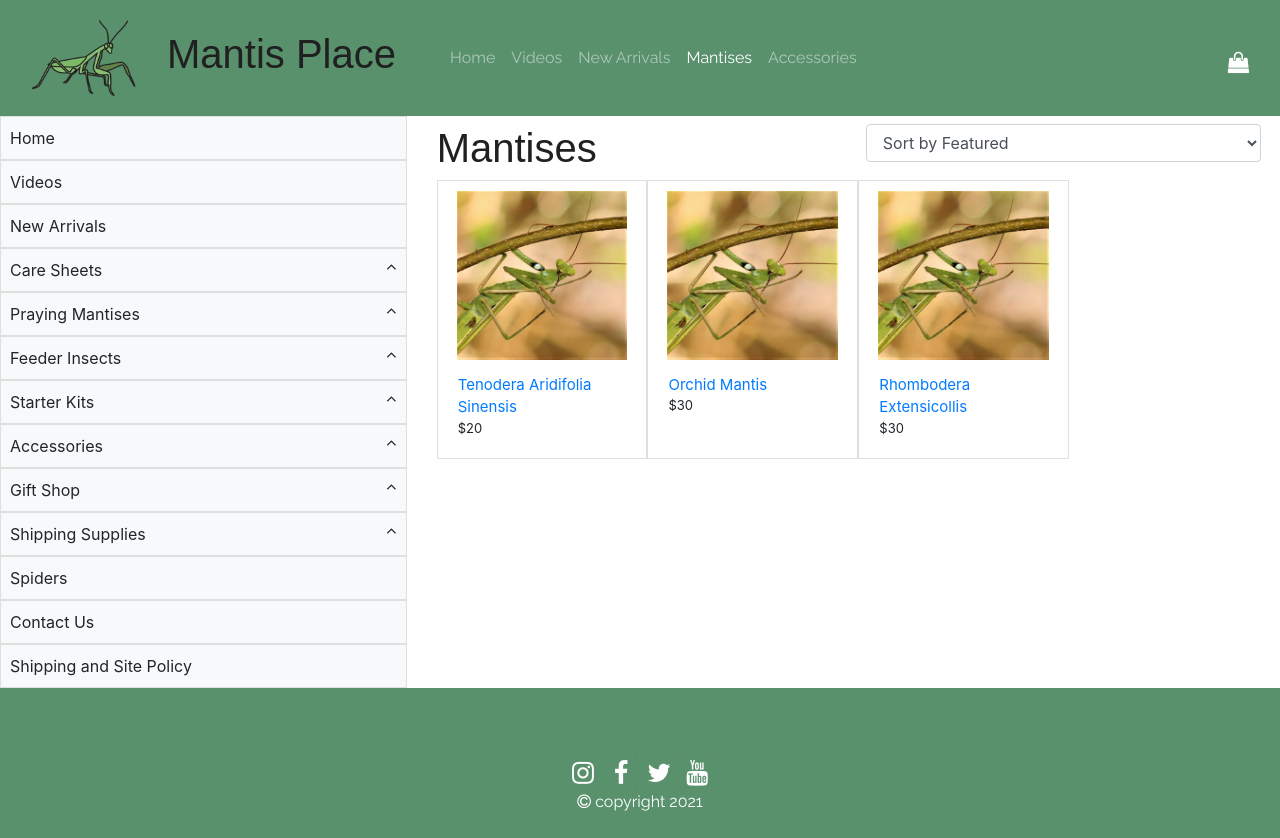
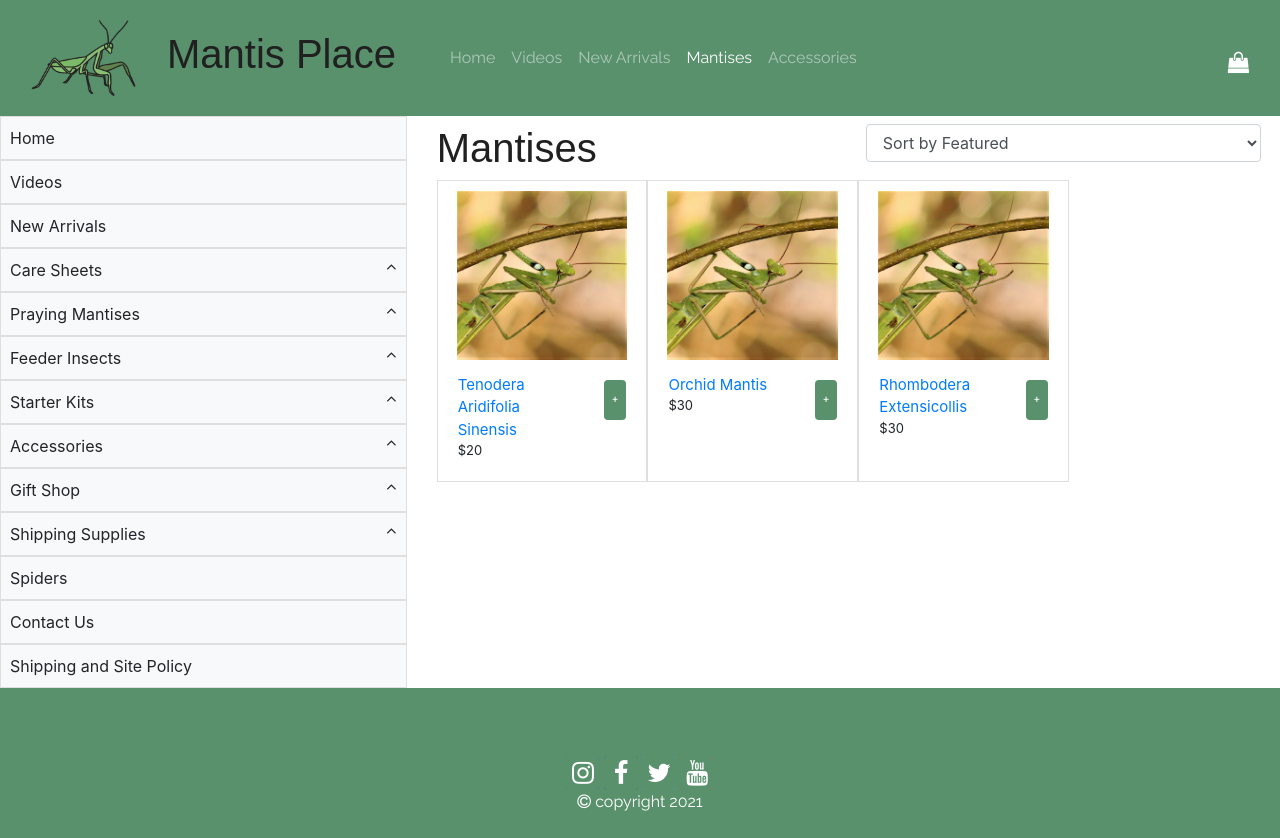
Before and after one commit to rebekahkahn/mantisplace-react-design, a React (Create React App) app: page /mantises in a window 1280 px wide. Built offline with nearby package versions, Linux system fonts and the light colour scheme; a web font is replaced by a local one.

Commit message:
added popover component; thinking through redux logic

```diff
--- a/src/components/CartComponent.js
+++ b/src/components/CartComponent.js
@@ -3,7 +3,7 @@ import { Col, Row } from "reactstrap";
 import { addItem, deleteItem } from "../redux/ActionCreators"; //import the actions
 import { connect } from "react-redux"; //import from react redux
 
-function Cart() {
+function Cart(props) {
   return (
     <React.Fragment>
       <Row className="mr-0 ml-0 the-top">
@@ -14,7 +14,7 @@ function Cart() {
 
       <Row>
         <Col sm={6} className="d-flex flex-fill h-100 title-container">
-          Will logic this out later.
+          {props.mantisId}
         </Col>
       </Row>
     </React.Fragment>
--- a/src/components/MantisesComponent.js
+++ b/src/components/MantisesComponent.js
@@ -11,6 +11,8 @@ import {
   ModalHeader,
   ModalBody,
   ModalFooter,
+  Popover,
+  PopoverHeader,
   Button,
 } from "reactstrap";
 import { Link } from "react-router-dom";
@@ -18,6 +20,9 @@ import { Link } from "react-router-dom";
 function RenderCard({ mantis }) {
   const [isOpen, setIsOpen] = useState(false);
   const toggle = () => setIsOpen(!isOpen);
+
+  const [popoverOpen, setPopoverOpen] = useState(false);
+  const togglePop = () => setPopoverOpen(!popoverOpen);
 
   return (
     <React.Fragment>
@@ -29,10 +34,34 @@ function RenderCard({ mantis }) {
           onClick={toggle}
         />
         <CardBody>
-          <Link to={`mantises/${mantis.id}`}>
-            <CardSubtitle className="mantis-name">{mantis.name}</CardSubtitle>
-          </Link>
-          <CardText className="mantis-price">${mantis.price}</CardText>
+          <Row>
+            <Col xs={7} sm={8}>
+              <Link to={`mantises/${mantis.id}`}>
+                <CardSubtitle className="mantis-name">
+                  {mantis.name}
+                </CardSubtitle>
+              </Link>
+              <CardText className="mantis-price">${mantis.price}</CardText>
+            </Col>
+            <Col>
+              <Button
+                id="popover1"
+                color="success"
+                className="p-2 add-button float-right mb-0 pb-0"
+                aria-label="Add to Cart"
+              >
+                +
+              </Button>
+              <Popover
+                placement="bottom"
+                isOpen={popoverOpen}
+                target="popover1"
+                toggle={togglePop}
+              >
+                <PopoverHeader>Add to Cart</PopoverHeader>
+              </Popover>
+            </Col>
+          </Row>
         </CardBody>
       </Card>
 
--- a/src/css/_body.scss
+++ b/src/css/_body.scss
@@ -13,16 +13,16 @@
 }
 
 //media query so that Mantises is slightly to right on smaller screens
-@media only screen and (max-width: 992px){
+@media only screen and (max-width: 992px) {
   .title-container {
     position: relative;
     top: 0px;
-        left:5px;
+    left: 5px;
   }
 }
 
 //product modal styles--------------------------------------------------
-.product-header{
+.product-header {
   background-color: $bright-green;
 }
 
@@ -31,12 +31,20 @@
 }
 
 .product-description {
-    font-size: .9em;
+  font-size: 0.9em;
 }
 
-.product-button{
+.product-button {
   font-family: "Raleway", sans-serif;
   background: $bright-green;
   border: none;
   box-shadow: none !important;
 }
+
+.add-button {
+  font-family: "Raleway", sans-serif;
+  background: $bright-green;
+  border: none;
+  box-shadow: none !important;
+  position: relative;
+}
```
Also changed, not shown: src/redux/cart.js (deleted, +0 -26 lines), 2 other files (tests, documents, lock files or other folders). Lines whose indentation alone changed are shown as unchanged.
